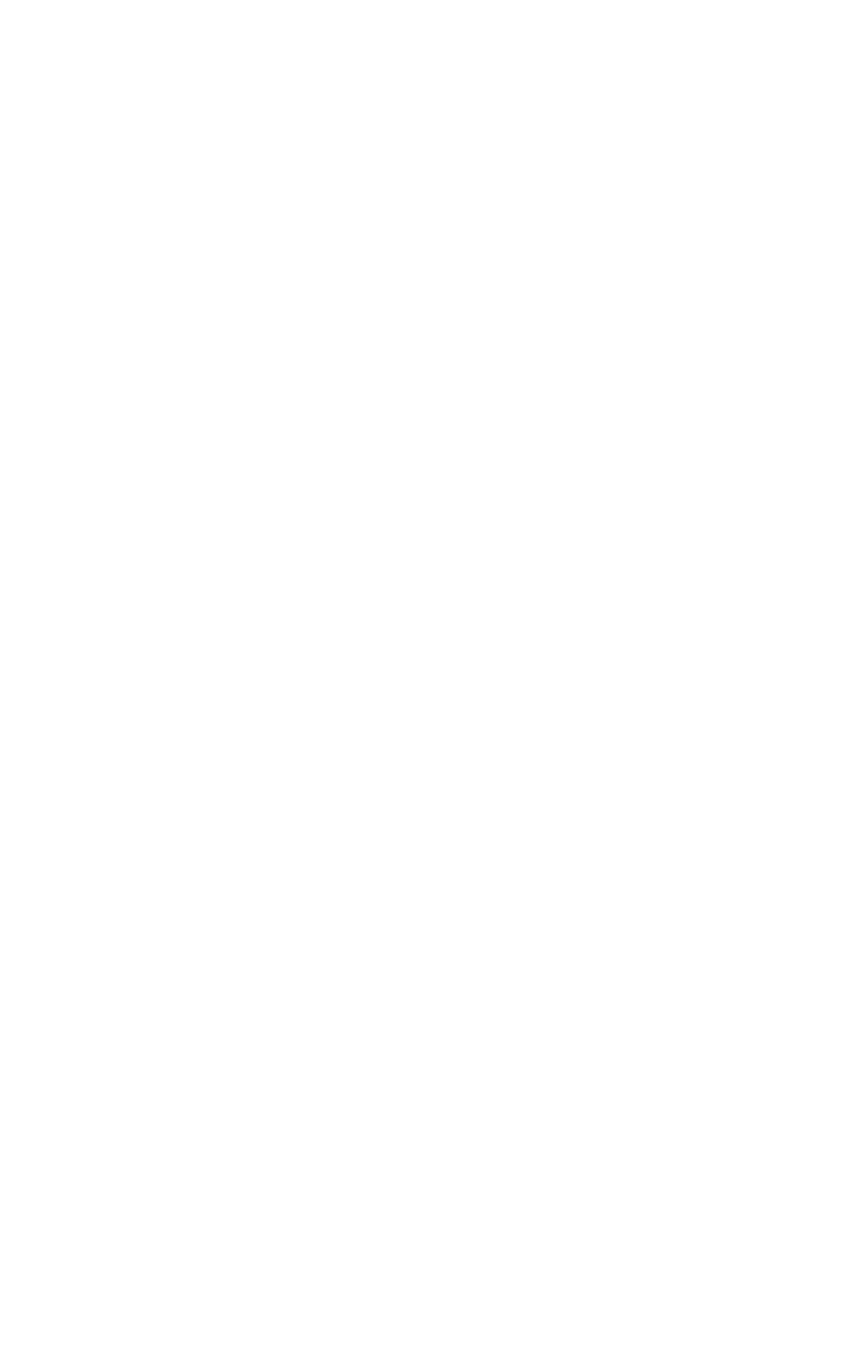
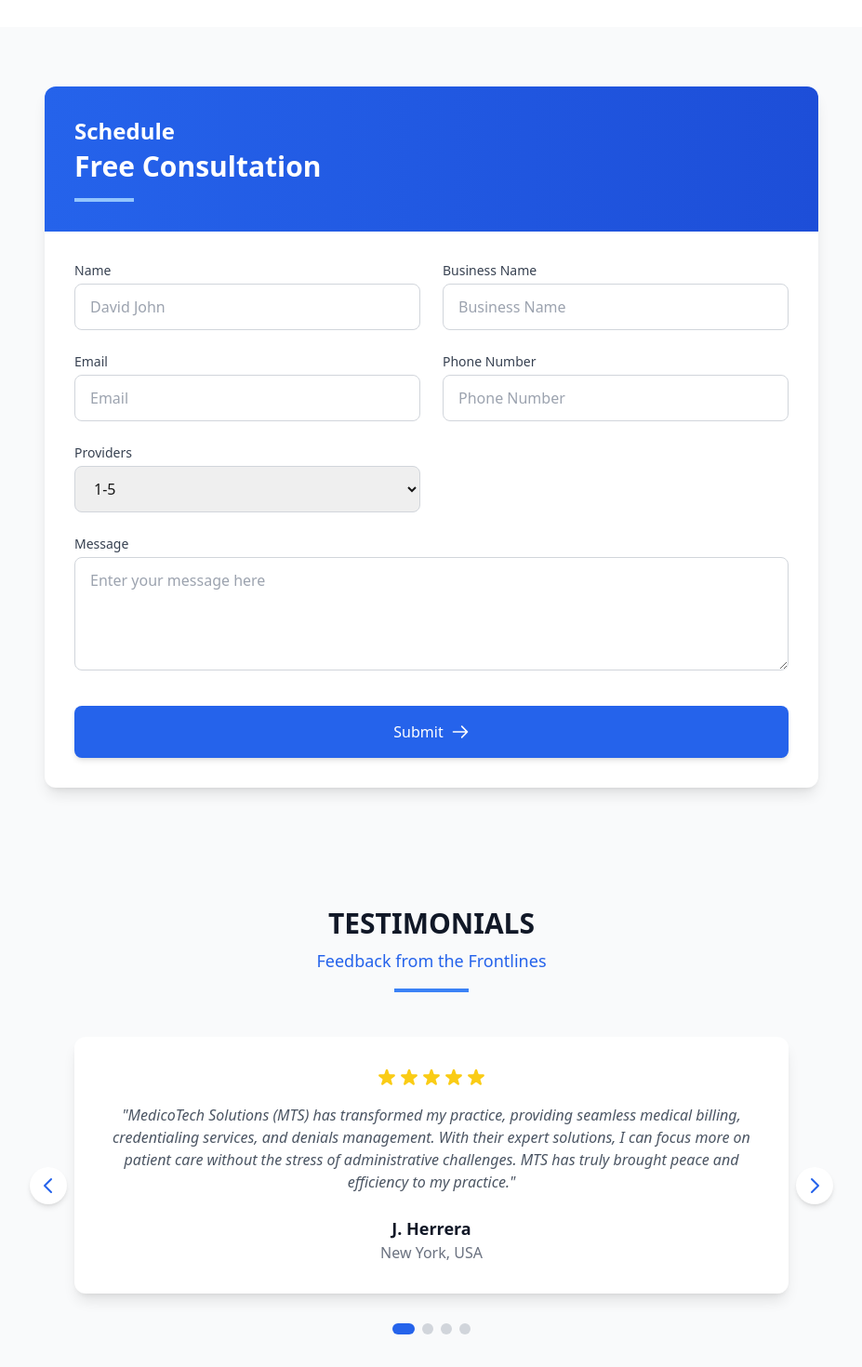
Before and after one commit to NabeelMTS/MTS-frontend, a Next.js app: page /home in a window 1280 px wide. Shown: the part 4660-6130 px from the top of the page at 93% size, without its empty margins (176-1103 px from the left). Before the commit the page ends 4689 px from the top, so only its background shows below. Built offline with nearby package versions, Linux system fonts and the light colour scheme.

Commit message:
home update

```diff
--- a/src/app/home/page.jsx
+++ b/src/app/home/page.jsx
@@ -2,6 +2,7 @@
 import HeroSlider from '@/components/HeroSlider';
 import '../globals.css';
 import CTA from '@/components/CTA';
+import Testimonials from '@/components/Testimonials';
 
 export default function Home() {
   return (
@@ -346,6 +347,122 @@ Accurate, HIPAA-compliant medical billing solutions"
   </div>
 </section>
 
+<section className="py-16 bg-gray-50">
+  <div className="max-w-4xl mx-auto px-4 sm:px-6 lg:px-8">
+    <div className="bg-white rounded-xl shadow-lg overflow-hidden">
+      {/* Form Header */}
+      <div className="bg-gradient-to-r from-blue-600 to-blue-700 p-8 text-white">
+        <h2 className="text-2xl font-bold">Schedule</h2>
+        <h3 className="text-3xl font-bold mt-1">Free Consultation</h3>
+        <div className="w-16 h-1 bg-blue-300 mt-4"></div>
+      </div>
+
+      {/* Form Body */}
+      <div className="p-8">
+        <form className="space-y-6">
+          <div className="grid grid-cols-1 md:grid-cols-2 gap-6">
+            {/* Name Field */}
+            <div>
+              <label htmlFor="name" className="block text-sm font-medium text-gray-700 mb-1">
+                Name
+              </label>
+              <input
+                type="text"
+                id="name"
+                placeholder="David John"
+                className="w-full px-4 py-3 rounded-lg border border-gray-300 focus:ring-2 focus:ring-blue-500 focus:border-blue-500 transition"
+              />
+            </div>
+
+            {/* Business Name Field */}
+            <div>
+              <label htmlFor="business" className="block text-sm font-medium text-gray-700 mb-1">
+                Business Name
+              </label>
+              <input
+                type="text"
+                id="business"
+                placeholder="Business Name"
+                className="w-full px-4 py-3 rounded-lg border border-gray-300 focus:ring-2 focus:ring-blue-500 focus:border-blue-500 transition"
+              />
+            </div>
+
+            {/* Email Field */}
+            <div>
+              <label htmlFor="email" className="block text-sm font-medium text-gray-700 mb-1">
+                Email
+              </label>
+              <input
+                type="email"
+                id="email"
+                placeholder="Email"
+                className="w-full px-4 py-3 rounded-lg border border-gray-300 focus:ring-2 focus:ring-blue-500 focus:border-blue-500 transition"
+              />
+            </div>
+
+            {/* Phone Field */}
+            <div>
+              <label htmlFor="phone" className="block text-sm font-medium text-gray-700 mb-1">
+                Phone Number
+              </label>
+              <input
+                type="tel"
+                id="phone"
+                placeholder="Phone Number"
+                className="w-full px-4 py-3 rounded-lg border border-gray-300 focus:ring-2 focus:ring-blue-500 focus:border-blue-500 transition"
+              />
+            </div>
+
+            {/* Providers Field */}
+            <div>
+              <label htmlFor="providers" className="block text-sm font-medium text-gray-700 mb-1">
+                Providers
+              </label>
+              <select
+                id="providers"
+                className="w-full px-4 py-3 rounded-lg border border-gray-300 focus:ring-2 focus:ring-blue-500 focus:border-blue-500 transition"
+              >
+                <option>1-5</option>
+                <option>6-10</option>
+                <option>11-20</option>
+                <option>20+</option>
+              </select>
+            </div>
+          </div>
+
+          {/* Message Field */}
+          <div>
+            <label htmlFor="message" className="block text-sm font-medium text-gray-700 mb-1">
+              Message
+            </label>
+            <textarea
+              id="message"
+              rows={4}
+              placeholder="Enter your message here"
+              className="w-full px-4 py-3 rounded-lg border border-gray-300 focus:ring-2 focus:ring-blue-500 focus:border-blue-500 transition"
+            ></textarea>
+          </div>
+
+          {/* Submit Button */}
+          <div className="pt-2">
+            <button
+              type="submit"
+              className="w-full flex items-center justify-center px-6 py-4 bg-blue-600 hover:bg-blue-700 text-white font-medium rounded-lg shadow-md transition-all duration-300 transform hover:scale-[1.02]"
+            >
+              Submit
+              <svg className="w-5 h-5 ml-2" fill="none" stroke="currentColor" viewBox="0 0 24 24">
+                <path strokeLinecap="round" strokeLinejoin="round" strokeWidth="2" d="M14 5l7 7m0 0l-7 7m7-7H3"></path>
+              </svg>
+            </button>
+          </div>
+        </form>
+      </div>
+    </div>
+  </div>
+</section>
+
+<Testimonials/>
+
     </main>
   );
 }
--- /dev/null
+++ b/src/components/Testimonials.jsx
@@ -0,0 +1,122 @@
+import { useState } from 'react';
+
+const Testimonials = () => {
+  const [currentIndex, setCurrentIndex] = useState(0);
+
+  const testimonials = [
+    {
+      id: 1,
+      name: "J. Herrera",
+      location: "New York, USA",
+      rating: 5,
+      content: "MedicoTech Solutions (MTS) has transformed my practice, providing seamless medical billing, credentialing services, and denials management. With their expert solutions, I can focus more on patient care without the stress of administrative challenges. MTS has truly brought peace and efficiency to my practice."
+    },
+    {
+      id: 2,
+      name: "Lilly-Rose",
+      location: "New York, USA",
+      rating: 5,
+      content: "Since partnering with MedicoTech Solutions (MTS), I've seen a significant boost in my revenue cycle management. Their tailored approach to revenue optimization and financial performance improvement has transformed my practice. I highly recommend their expert services to any healthcare provider looking to enhance their financial efficiency."
+    },
+    {
+      id: 3,
+      name: "L. Taylor",
+      location: "Florida, USA",
+      rating: 5,
+      content: "Their innovative healthcare technology solutions have significantly improved my practice. The professional and dedicated team ensures accurate, efficient services that streamline workflows. I highly value their commitment to advancing healthcare and delivering impactful, reliable results."
+    },
+    {
+      id: 4,
+      name: "K. Tamara",
+      location: "Maryland, USA",
+      rating: 5,
+      content: "Partnering with MedicoTech Solutions has transformed my practice. Their expert clinical analysis and detailed medication reviews have improved therapeutic outcomes, streamlined decision-making, and boosted revenue, ensuring better care for patients and enhanced practice efficiency."
+    }
+  ];
+
+  const nextTestimonial = () => {
+    setCurrentIndex((prevIndex) =>
+      prevIndex === testimonials.length - 1 ? 0 : prevIndex + 1
+    );
+  };
+
+  const prevTestimonial = () => {
+    setCurrentIndex((prevIndex) =>
+      prevIndex === 0 ? testimonials.length - 1 : prevIndex - 1
+    );
+  };
+
+  return (
+    <section className="py-16 bg-gray-50">
+      <div className="max-w-7xl mx-auto px-4 sm:px-6 lg:px-8">
+        {/* Section Header */}
+        <div className="text-center mb-12">
+          <h2 className="text-3xl font-bold text-gray-900">TESTIMONIALS</h2>
+          <p className="mt-2 text-lg text-blue-600 font-medium">Feedback from the Frontlines</p>
+          <div className="mt-4 h-1 w-20 bg-blue-500 mx-auto"></div>
+        </div>
+
+        {/* Testimonial Carousel */}
+        <div className="relative max-w-3xl mx-auto">
+          {/* Testimonial Card */}
+          <div className="bg-white rounded-xl shadow-lg p-8 transition-all duration-300">
+            <div className="flex justify-center mb-4">
+              {[...Array(5)].map((_, i) => (
+                <svg
+                  key={i}
+                  className="w-6 h-6 text-yellow-400"
+                  fill="currentColor"
+                  viewBox="0 0 20 20"
+                >
+                  <path d="M9.049 2.927c.3-.921 1.603-.921 1.902 0l1.07 3.292a1 1 0 00.95.69h3.462c.969 0 1.371 1.24.588 1.81l-2.8 2.034a1 1 0 00-.364 1.118l1.07 3.292c.3.921-.755 1.688-1.54 1.118l-2.8-2.034a1 1 0 00-1.175 0l-2.8 2.034c-.784.57-1.838-.197-1.539-1.118l1.07-3.292a1 1 0 00-.364-1.118L2.98 8.72c-.783-.57-.38-1.81.588-1.81h3.461a1 1 0 00.951-.69l1.07-3.292z" />
+                </svg>
+              ))}
+            </div>
+            <p className="text-gray-600 italic mb-6 text-center">
+              "{testimonials[currentIndex].content}"
+            </p>
+            <div className="text-center">
+              <h4 className="text-lg font-semibold text-gray-900">
+                {testimonials[currentIndex].name}
+              </h4>
+              <p className="text-gray-500">
+                {testimonials[currentIndex].location}
+              </p>
+            </div>
+          </div>
+
+          {/* Navigation Arrows */}
+          <button
+            onClick={prevTestimonial}
+            className="absolute left-0 top-1/2 -translate-y-1/2 -translate-x-12 bg-white p-2 rounded-full shadow-md hover:bg-gray-100 transition"
+          >
+            <svg className="w-6 h-6 text-blue-600" fill="none" stroke="currentColor" viewBox="0 0 24 24">
+              <path strokeLinecap="round" strokeLinejoin="round" strokeWidth="2" d="M15 19l-7-7 7-7" />
+            </svg>
+          </button>
+          <button
+            onClick={nextTestimonial}
+            className="absolute right-0 top-1/2 -translate-y-1/2 translate-x-12 bg-white p-2 rounded-full shadow-md hover:bg-gray-100 transition"
+          >
+            <svg className="w-6 h-6 text-blue-600" fill="none" stroke="currentColor" viewBox="0 0 24 24">
+              <path strokeLinecap="round" strokeLinejoin="round" strokeWidth="2" d="M9 5l7 7-7 7" />
+            </svg>
+          </button>
+
+          {/* Dots Indicator */}
+          <div className="flex justify-center mt-8 space-x-2">
+            {testimonials.map((_, index) => (
+              <button
+                key={index}
+                onClick={() => setCurrentIndex(index)}
+                className={`w-3 h-3 rounded-full transition-all ${currentIndex === index ? 'bg-blue-600 w-6' : 'bg-gray-300'}`}
+              />
+            ))}
+          </div>
+        </div>
+      </div>
+    </section>
+  );
+};
+
+export default Testimonials;
```
